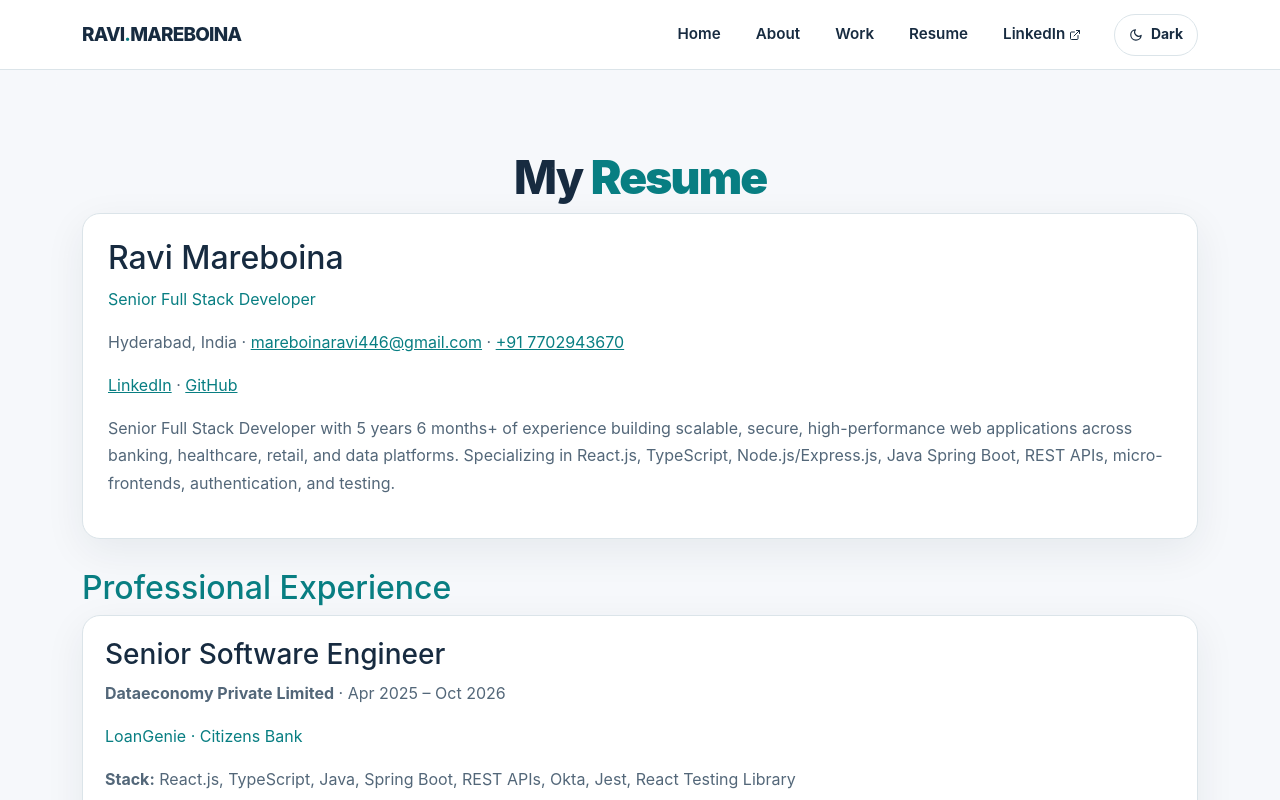
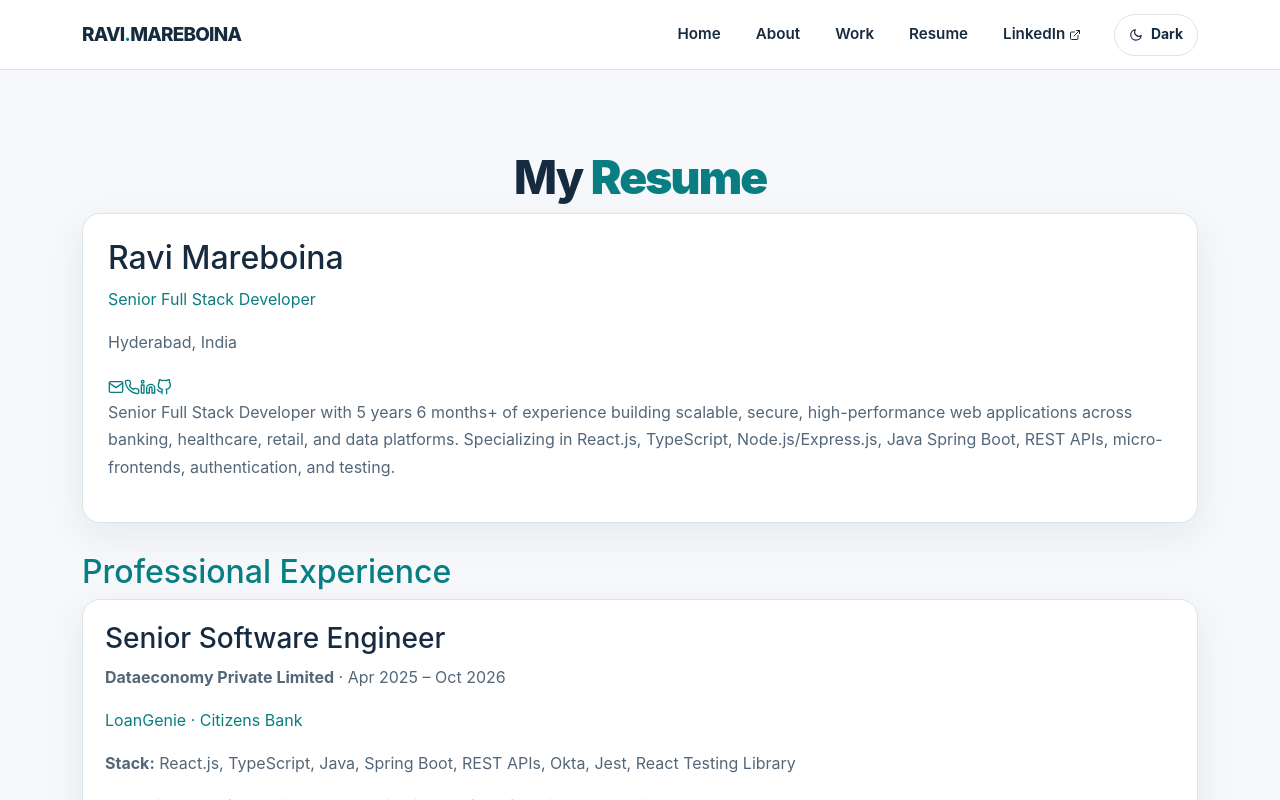
Before and after one commit to MareboinaRavi/react-portfolio, a React (Create React App) app: page /resume in a window 1280 px wide. Shown: the top 800 px of the page. Built offline with nearby package versions, Linux system fonts and the light colour scheme.

Commit message:
Refine projects, tools, about and resume presentation

```diff
--- a/src/components/Resume/ResumeNew.js
+++ b/src/components/Resume/ResumeNew.js
@@ -1,15 +1,20 @@
 import React from "react";
 import { Container, Row, Col } from "react-bootstrap";
-import Particle from "../Particle";
+import { FiMail, FiPhone, FiLinkedin, FiGithub } from "react-icons/fi";
 import { profile, experiences, skillGroups, certifications } from "../../data/portfolio";
 
 function ResumeNew() {
-  return <Container fluid className="resume-section"><Particle /><Container style={{ color: "white", textAlign: "left", paddingTop: "30px", paddingBottom: "60px" }}>
+  return <Container fluid className="resume-section"><Container style={{ textAlign: "left", paddingTop: "30px", paddingBottom: "60px" }}>
     <h1 className="project-heading" style={{ textAlign: "center" }}>My <strong className="purple">Resume</strong></h1>
     <div className="project-card-view" style={{ padding: "25px", marginBottom: "30px" }}>
       <h2>{profile.name}</h2><p className="purple">{profile.title}</p>
-      <p>{profile.location} · <a href={`mailto:${profile.email}`}>{profile.email}</a> · <a href={`tel:${profile.phone.replace(/\s/g, "")}`}>{profile.phone}</a></p>
-      <p><a href={profile.linkedin} target="_blank" rel="noopener noreferrer">LinkedIn</a> · <a href={profile.github} target="_blank" rel="noopener noreferrer">GitHub</a></p>
+      <p>{profile.location}</p>
+      <div className="resume-contact-actions" aria-label="Contact and social links">
+        <a href={`mailto:${profile.email}`} aria-label="Send Ravi an email" title="Send email"><FiMail aria-hidden="true" /><span className="visually-hidden">Email</span></a>
+        <a href={`tel:${profile.phone.replace(/\s/g, "")}`} aria-label="Call Ravi" title="Call"><FiPhone aria-hidden="true" /><span className="visually-hidden">Phone</span></a>
+        <a href={profile.linkedin} target="_blank" rel="noopener noreferrer" aria-label="Ravi on LinkedIn" title="LinkedIn"><FiLinkedin aria-hidden="true" /><span className="visually-hidden">LinkedIn</span></a>
+        <a href={profile.github} target="_blank" rel="noopener noreferrer" aria-label="Ravi on GitHub" title="GitHub"><FiGithub aria-hidden="true" /><span className="visually-hidden">GitHub</span></a>
+      </div>
       <p>{profile.summary}</p>
     </div>
     <h2 className="purple">Professional Experience</h2>
@@ -24,7 +29,6 @@ function ResumeNew() {
     <h2 className="purple">Certifications</h2><ul>{certifications.map(c => <li key={c}>{c}</li>)}</ul>
     <h2 className="purple">Additional</h2>
     <p>YouTube content creator (5.85K subscribers), teaching Python concepts using Telugu song lyrics; CSR volunteer in food distribution and tree planting; company blog contributor.</p>
-    <p style={{ opacity: 0.8 }}>This page is maintained from the resume details provided. A downloadable PDF can be added when a current PDF is available.</p>
   </Container></Container>;
 }
 export default ResumeNew;
```
